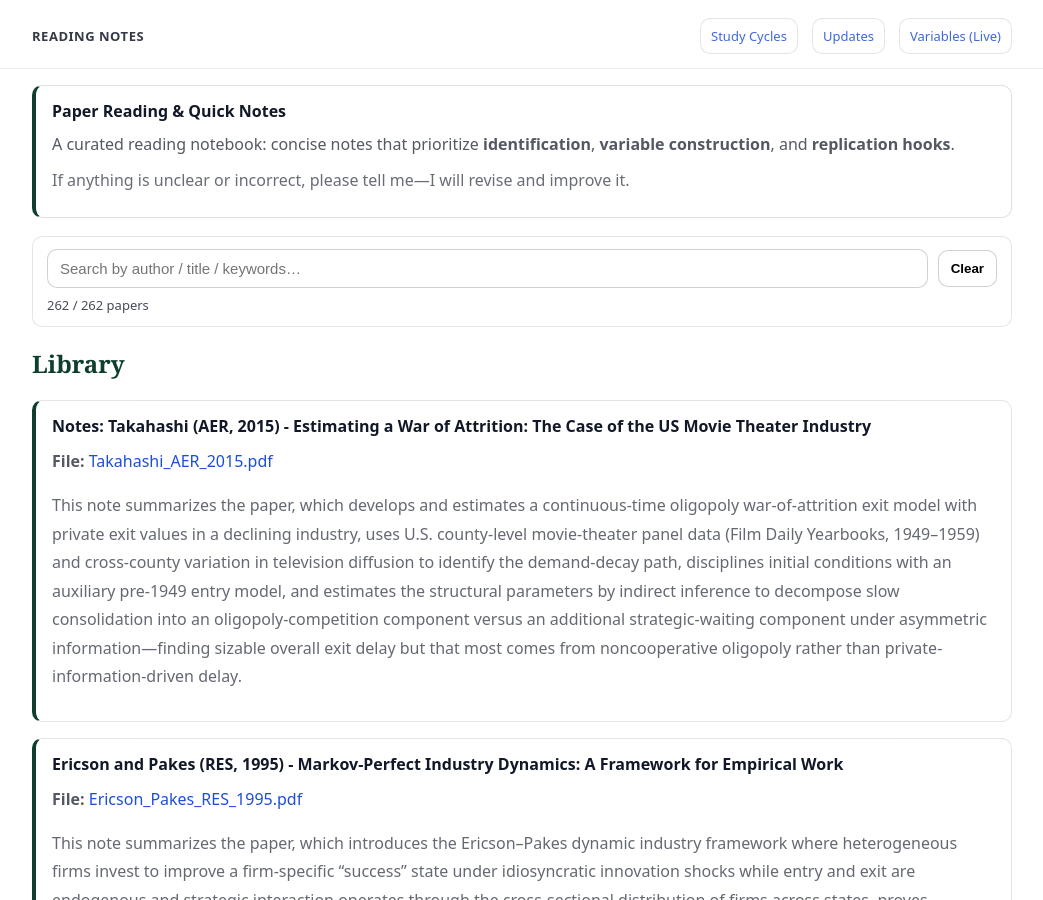
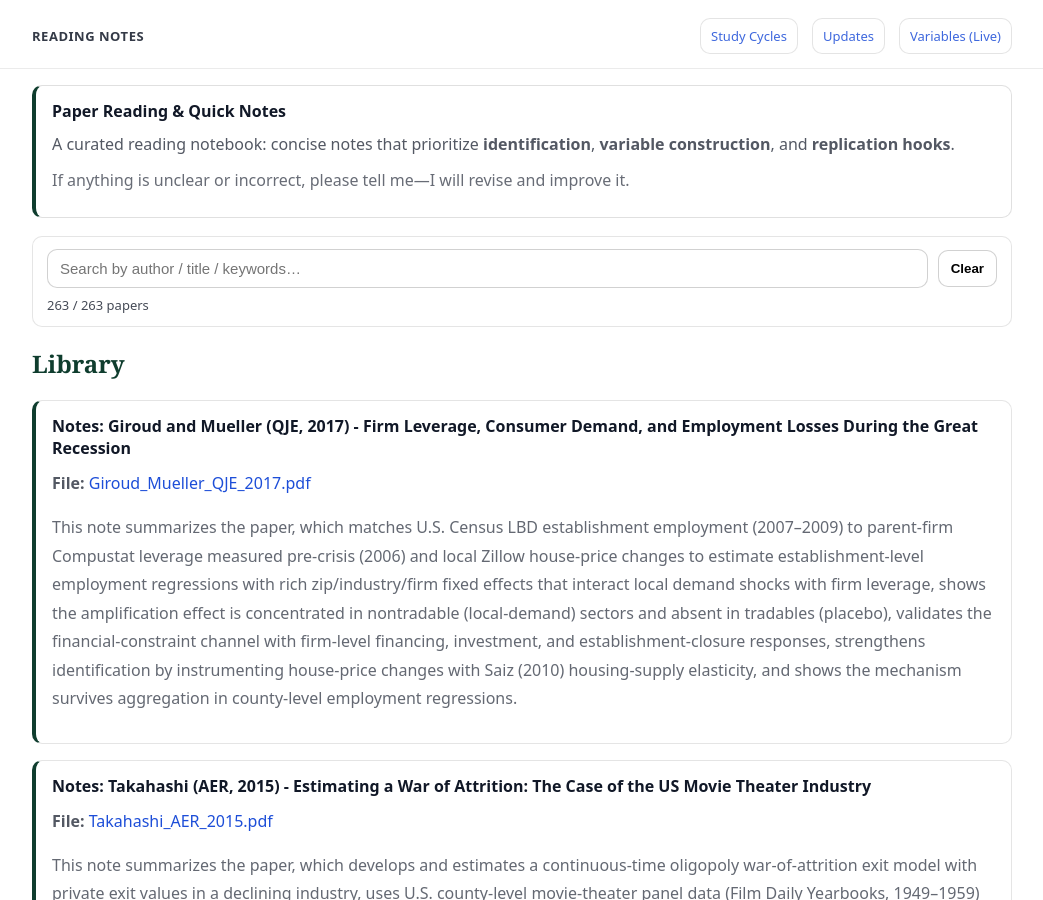
Before and after one commit to yaxinzn/study-archive, a Jekyll site: the page built from reading/index.md, in a window 1280 px wide and 900 px high. Shown: the whole window, without its empty margins (118-1161 px from the left). Built offline with Jekyll 4.4.1, drawn with Linux system fonts in a browser that asks for light colours.

Commit message:
Reading: add/update Giroud_Mueller_QJE_2017.pdf

```diff
--- a/_data/reading.yml
+++ b/_data/reading.yml
@@ -1,3 +1,7 @@
+- title: "Notes: Giroud and Mueller (QJE, 2017) - Firm Leverage, Consumer Demand, and Employment Losses During the Great Recession"
+  file: "Giroud_Mueller_QJE_2017.pdf"
+  desc: "This note summarizes the paper, which matches U.S. Census LBD establishment employment (2007–2009) to parent-firm Compustat leverage measured pre-crisis (2006) and local Zillow house-price changes to estimate establishment-level employment regressions with rich zip/industry/firm fixed effects that interact local demand shocks with firm leverage, shows the amplification effect is concentrated in nontradable (local-demand) sectors and absent in tradables (placebo), validates the financial-constraint channel with firm-level financing, investment, and establishment-closure responses, strengthens identification by instrumenting house-price changes with Saiz (2010) housing-supply elasticity, and shows the mechanism survives aggregation in county-level employment regressions."
+
 - title: "Notes: Takahashi (AER, 2015) - Estimating a War of Attrition: The Case of the US Movie Theater Industry"
   file: "Takahashi_AER_2015.pdf"
   desc: "This note summarizes the paper, which develops and estimates a continuous-time oligopoly war-of-attrition exit model with private exit values in a declining industry, uses U.S. county-level movie-theater panel data (Film Daily Yearbooks, 1949–1959) and cross-county variation in television diffusion to identify the demand-decay path, disciplines initial conditions with an auxiliary pre-1949 entry model, and estimates the structural parameters by indirect inference to decompose slow consolidation into an oligopoly-competition component versus an additional strategic-waiting component under asymmetric information—finding sizable overall exit delay but that most comes from noncooperative oligopoly rather than private-information-driven delay."
```
Also changed, not shown: 1 other file.
